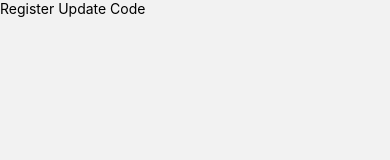
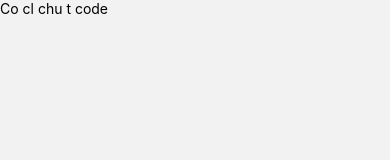
Before and after one commit to namsdai1/Energy_Mobile, a React Native app: screen /Register in a window 390 px wide. Shown: the top 160 px of the page. Built offline with nearby package versions, Linux system fonts and the light colour scheme.

Commit message:
Tao deo lam dau

```diff
--- a/src/screens/RegisterScreen.js
+++ b/src/screens/RegisterScreen.js
@@ -4,7 +4,7 @@ import {StyleSheet, Text, View} from 'react-native';
 const RegisterScreen = () => {
   return (
     <View>
-      <Text>Register Update Code</Text>
+      <Text>Co cl chu t code</Text>
     </View>
   );
 };
```
